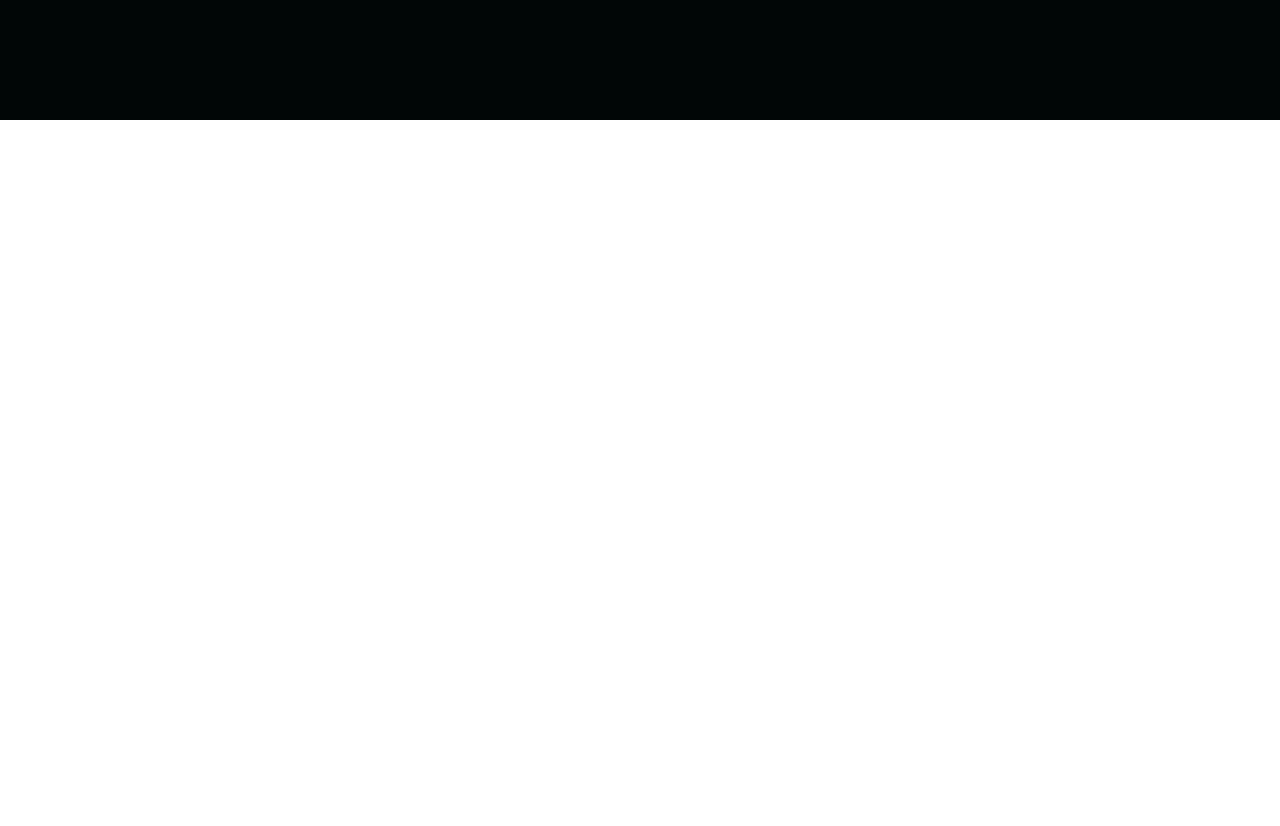
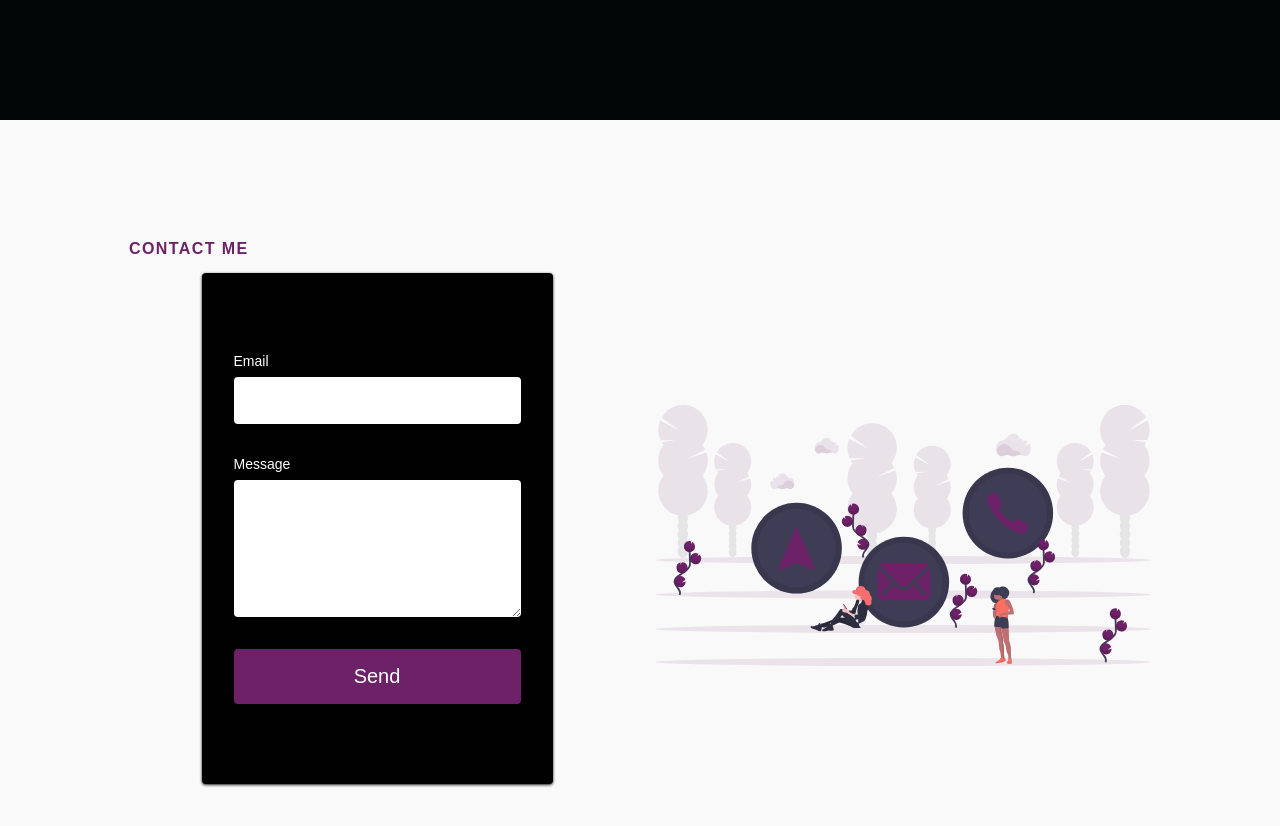
Before and after one commit to heli576/Portfolio, a React (Create React App) app: page / in a window 1280 px wide. Shown: the part 3200-4026 px from the top of the page. Before the commit the page ends 3320 px from the top, so only its background shows below. Built offline with nearby package versions, Linux system fonts and the light colour scheme; a web font is replaced by a local one.

Commit message:
Add contact section

```diff
--- /dev/null
+++ b/src/components/ContactSection/ContactSectionComponents.js
@@ -0,0 +1,144 @@
+import styled from "styled-components";
+
+export const ContactContainer=styled.div`
+color:#fff;
+background:#f9f9f9;
+
+@media screen and (max-width:768px){
+  padding:100px 0;
+}
+`
+
+export const ContactWrapper=styled.div`
+display:grid;
+z-index:1;
+height:860px;
+width:100%;
+max-width:1100px;
+margin-right:auto;
+margin-left:auto;
+padding:0 24px;
+justify-content:center;
+`
+
+export const ContactRow=styled.div`
+display:grid;
+grid-auto-columns:minmax(auto,1fr);
+align-items:center;
+grid-template-areas:${({imgStart})=>(imgStart?`'col2 col1'`:`'col1 col2'`)};
+
+@media screen and (max-width:768px){
+  grid-template-areas:${({imgStart})=>(imgStart?`'col1' 'col2'`:`'col1 col1' 'col2 col2'`)};
+}
+`
+
+export const Column1=styled.div`
+margin-bottom:15px;
+padding:0 15px;
+grid-area:col1;
+`
+
+export const Column2=styled.div`
+margin-bottom:15px;
+padding:0 15px;
+grid-area:col2;
+`
+
+export const FormWrapper=styled.div`
+max-width:540px;
+padding-top:0;
+padding-bottom:60px;
+`
+
+export const FormContent=styled.div`
+display:flex;
+flex-direction:column;
+justify-content:center;
+
+@media screen and (max-width:480px)
+{
+  padding:10px;
+}
+`
+
+export const TopLine=styled.p`
+color:#6d2267;
+font-size:16px;
+line-height:16px;
+font-weight:700;
+letter-spacing:1.4px;
+text-transform:uppercase;
+margin-bottom:16px;
+`
+
+export const Form=styled.form`
+background:#010101;
+max-width:400px;
+height:auto;
+z-index:1;
+display:grid;
+margin:0 auto;
+padding:80px 32px;
+border-radius:4px;
+box-shadow:0 1px 3px rgba(0,0,0,0.9);
+
+@media screen and (max-width:480px)
+{
+  padding:32px 32px;
+}
+`
+
+
+export const Heading=styled.h1`
+color:#fff;
+font-size:20px;
+font-weight:400;
+margin-bottom:40px;
+text-align:center;
+`
+
+export const FormLabel=styled.label`
+color:#fff;
+font-size:14px;
+margin-bottom:8px;
+`
+
+export const FormInput=styled.input`
+padding:16px 16px;
+margin-bottom:32px;
+border:none;
+border-radius:4px;
+`
+
+export const FormArea=styled.textarea`
+padding:16px 16px;
+margin-bottom:32px;
+border:none;
+border-radius:4px;
+`
+
+export const FormButton=styled.button`
+background:#6d2267;
+padding:16px 0;
+border:none;
+border-radius:4px;
+color:#fff;
+font-size:20px;
+cursor:pointer;
+`
+
+
+export const ImgWrap=styled.div`
+max-width:555px;
+height:100%;
+`
+
+export const Img=styled.img`
+width:100%;
+margin:0 0 10px 0;
+padding-right:0;
+@media screen and (max-width:480px){
+margin-top:-125px;
+
+}
+`
--- /dev/null
+++ b/src/components/ContactSection/index.js
@@ -0,0 +1,56 @@
+import React from "react";
+import {
+  ContactContainer,
+  ContactWrapper,
+  ContactRow,
+  Column1,
+  Column2,
+  FormWrapper,
+  FormContent,
+  Form,
+  FormLabel,
+  FormInput,
+  FormArea,
+  FormButton,
+  TopLine,
+  Heading,
+  ImgWrap,
+  Img
+} from "./ContactSectionComponents";
+
+import Contact from "../../images/svg3.svg";
+
+const ContactSection=({imgStart})=>{
+  return(
+    <>
+    <ContactContainer id="contact">
+    <ContactWrapper>
+    <ContactRow>
+    <Column1 imgStart="true">
+    <FormWrapper>
+    <TopLine>Contact Me</TopLine>
+    <FormContent>
+
+    <Form method="post" action="mailto:helivakharia@gmail.com" enctype="text/plain">
+   <FormLabel htmlFor='email'>Email</FormLabel>
+    <FormInput type="email" name="email" required/>
+    <FormLabel htmlFor='message'>Message</FormLabel>
+    <FormArea type="text" required cols="30" rows="7" name="message"/>
+    <FormButton type="submit">Send</FormButton>
+    </Form>
+    </FormContent>
+    </FormWrapper>
+    </Column1>
+    <Column2>
+    <ImgWrap>
+    <Img src={Contact} alt="contact"/>
+    </ImgWrap>
+    </Column2>
+    </ContactRow>
+    </ContactWrapper>
+    </ContactContainer>
+    </>
+  )
+}
+
+export default ContactSection
--- a/src/pages/index.js
+++ b/src/pages/index.js
@@ -5,6 +5,7 @@ import HeroSection from "../components/HeroSection";
 import InfoSection from "../components/InfoSection";
 import {aboutSection,skillsSection} from "../components/InfoSection/Data";
 import ProjectsSection from "../components/ProjectsSection";
+import ContactSection from "../components/ContactSection";
 
 const Home=()=>{
   const [isOpen,setIsOpen]=useState(false);
@@ -19,6 +20,7 @@ const Home=()=>{
     <InfoSection {...aboutSection}/>
     <InfoSection {...skillsSection}/>
     <ProjectsSection/>
+    <ContactSection/>
     </>
   )
 }
```
Also changed, not shown: 1 other file (tests, documents, lock files or other folders).
